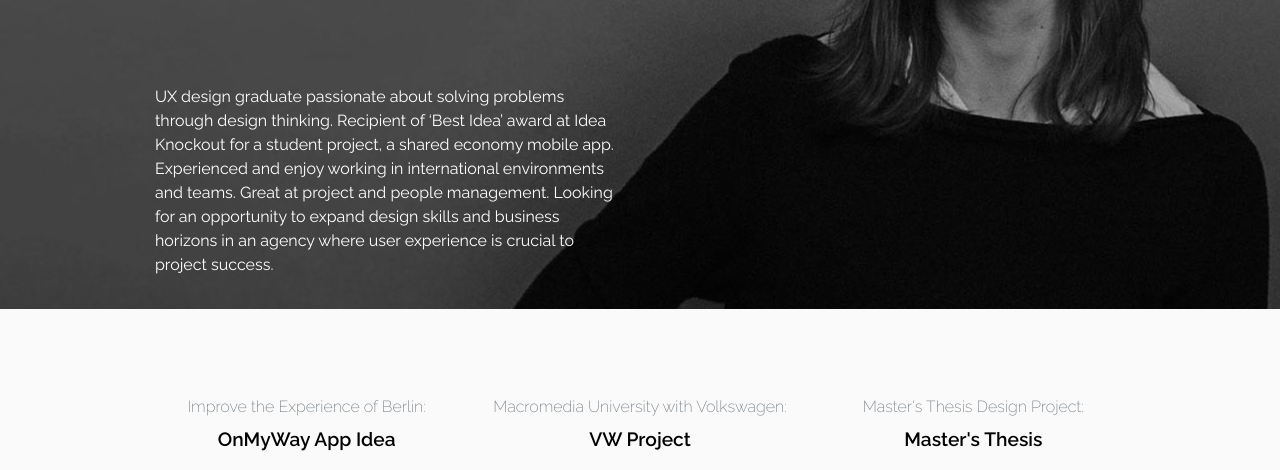
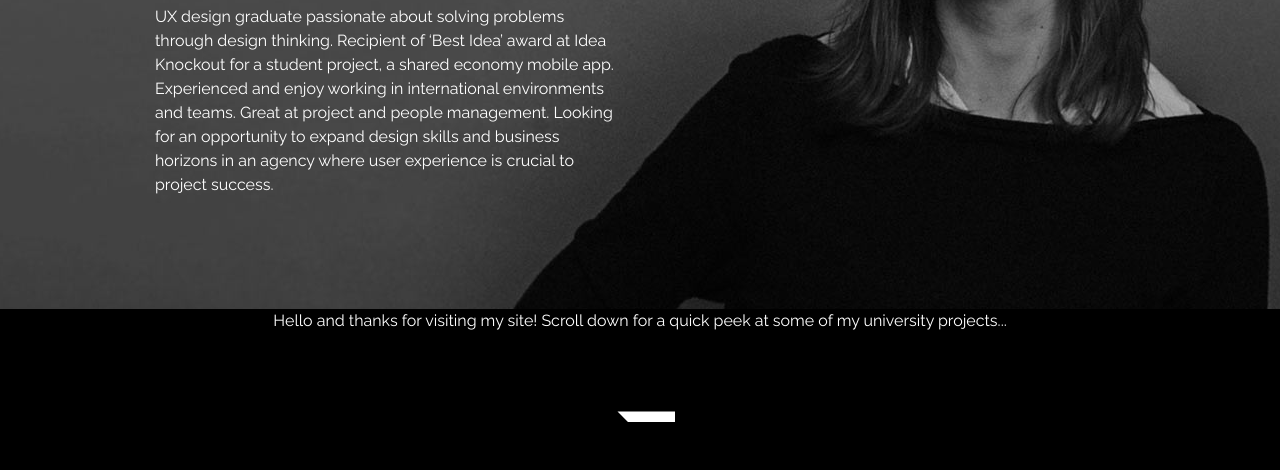
Before and after one commit to arielbk/portfolio-marija, a website: page index.html in a window 1280 px wide. Shown: the part 421-891 px from the top of the page. Drawn offline with nearby package versions, Linux system fonts and the light colour scheme.

Commit message:
further development in a new direction

```diff
--- a/index.html
+++ b/index.html
@@ -27,7 +27,7 @@
 
   <!-- PROFILE PAGE -->
 
-  <div class="profile-page">
+  <div id="profile-page">
   <div class="container">
   <div class="row">
   <div class="col-6">
@@ -43,6 +43,31 @@
 
   <!-- END PROFILE PAGE -->
 
+  <!-- SCROLLER -->
+
+  <div class="scroller">
+
+    <p>
+      Hello and thanks for visiting my site! Scroll down for a quick peek at some of my university projects...
+    </p>
+
+    <svg class="scroller-arrow" version="1.1" xmlns="http://www.w3.org/2000/svg" xmlns:xlink="http://www.w3.org/1999/xlink" x="0px" y="0px" viewBox="0 0 500 500">
+      <path d="M0 384l383.75 383.75L767.5 384H0z" />
+    </svg>
+
+    <svg version="1.1" id="Layer_1" xmlns="http://www.w3.org/2000/svg" xmlns:xlink="http://www.w3.org/1999/xlink" x="0px" y="0px"
+    	 viewBox="0 0 96 96" style="enable-background:new 0 0 96 96;" xml:space="preserve">
+    <style type="text/css">
+    	.st0{fill:#333333;}
+    </style>
+    <g id="XMLID_1_">
+    	<polygon id="XMLID_3_" class="st0" points="15.5,31.8 48,64.3 80.5,31.8 	"/>
+    </g>
+    </svg>
+
+  </div>
+
+  <!-- END SCROLLER -->
 
   <!-- PORTFOLIO PAGE -->
 
--- a/main.scss
+++ b/main.scss
@@ -74,14 +74,32 @@ h5 {
   color: $darkgray;
 }
 // ==============================================================
+//                                     SCROLLER
+// ==============================================================
+.scroller {
+  width: 100%;
+  height: 210px;
+  background-color: #000;
+  text-align: center;
+  color: #fff;
+  margin-bottom: 200px;
+}
+.scroller-arrow {
+  height: 45px;
+  width: 70px;
+  fill: #fff;
+}
+path {
+  fill: #fff !important;
+}
+// ==============================================================
 //                                     Profile
 // ==============================================================
-.profile-page {
+#profile-page {
   width: 100%;
   height: 730px;
   background: #000 url(images/marijaHeader.jpg) no-repeat top center;
   background-size: auto 730px;
-  margin-bottom: 88px;
 }
 #name-profile {
   padding-top: 240px;
```
Also changed, not shown: main.css, 1 other file.
